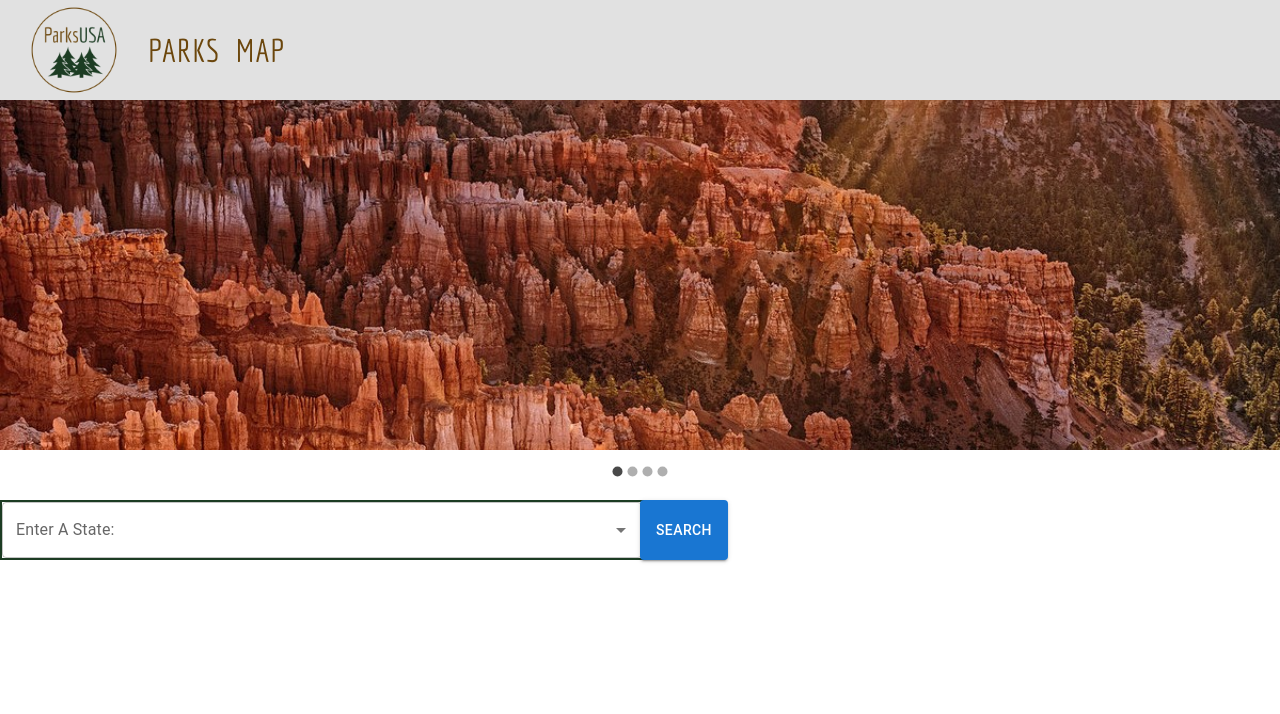
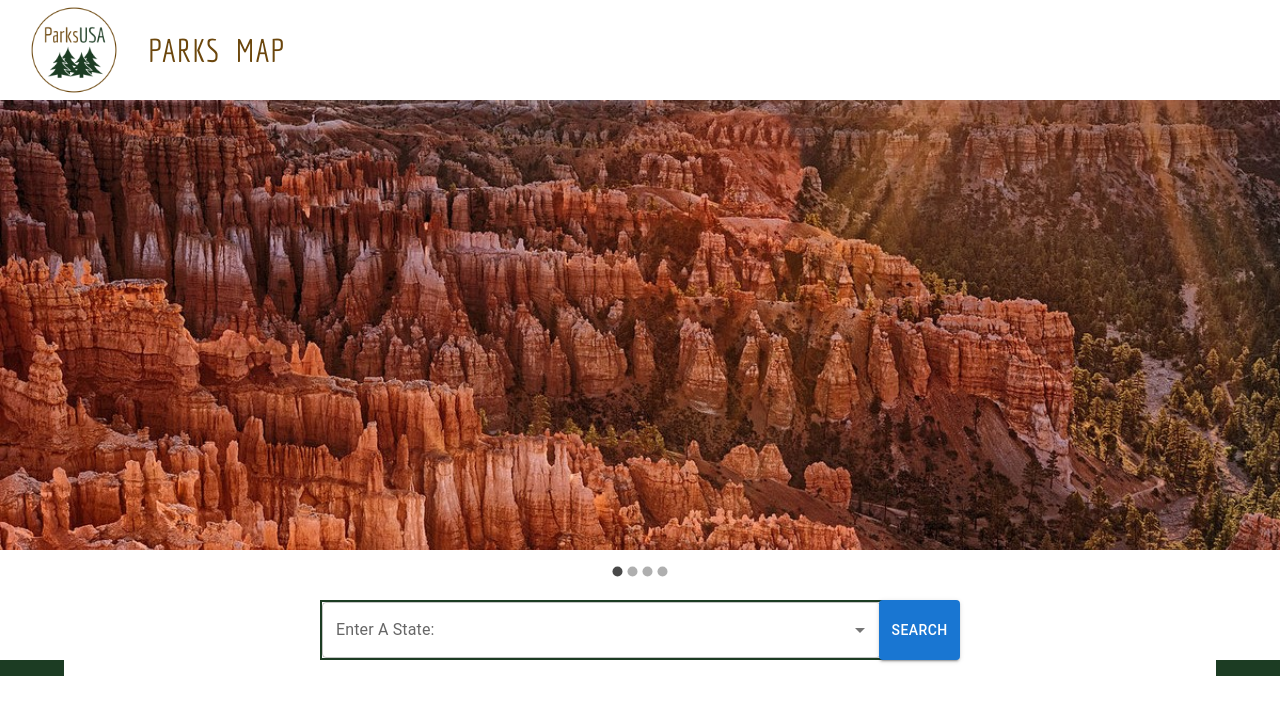
Before and after one commit to tlazaroff1/parks-usa, a React (Create React App) app: page /#/ in a window 1280 px wide. Shown: the top 714 px of the page. Built offline with nearby package versions, Linux system fonts and the light colour scheme.

Commit message:
worked on view more, and parksInfo page

```diff
--- a/src/App.css
+++ b/src/App.css
@@ -12,11 +12,12 @@
 }
 
 .background {
-  background-image: "./map2.jpg";
+  background-color: #1c3c23;
   width: 100% !important;
-  height: 100% !important;
 }
-
+.searchResult {
+  background-color: white;
+}
 .info {
   width: 90% !important;
   height: 60% !important;
--- a/src/Components/header/header.css
+++ b/src/Components/header/header.css
@@ -16,7 +16,7 @@
   color: 060F37;
 }
 .headerAppbar {
-  background-color: rgb(225, 225, 225) !important;
+  background-color: white !important;
   /*position: absolute !important;*/
 }
 
--- a/src/Components/parkInfo/parkInfo.jsx
+++ b/src/Components/parkInfo/parkInfo.jsx
@@ -45,7 +45,8 @@ export function ParkInfo() {
   }));
 
   return (
-    <Box width="85%" margin="auto auto auto auto">
+    <Box className="background">
+      <Box className="searchResult" width="90%" margin="auto auto auto auto">
         <Typography className="titles">{park.fullName}</Typography>
         <ImageCarouselRoot>
           <Carousel
@@ -85,5 +86,6 @@ export function ParkInfo() {
           </Box>
         )}
       </Box>
+    </Box>
   );
 }
--- a/src/Components/parks/parks.css
+++ b/src/Components/parks/parks.css
@@ -8,9 +8,6 @@
 .parkDesc {
   align-self: flex-start !important;
 }
-
-.background {
-}
 .searchResult {
   margin: auto auto auto auto;
 }
@@ -18,7 +15,12 @@
   margin: auto auto auto auto !important;
 }
 .searchBar {
-  width: 50% !important;
-  /*  border: 1.5px solid #1c3c23 !important;
-  border-radius: 3pt;*/
+  margin: auto auto auto auto !important;
 }
+.listItem {
+  border: 1.5px solid #1c3c23 !important;
+  border-radius: 3pt;
+  margin-bottom: 10pt;
+}
+.background {
+}
--- a/src/Components/parks/parks.jsx
+++ b/src/Components/parks/parks.jsx
@@ -1,6 +1,6 @@
 import * as React from "react";
 import { Box } from "@mui/material";
-import AddLocationIcon from "@mui/icons-material/AddLocation";
+import AddLocationAltRoundedIcon from "@mui/icons-material/AddLocationAltRounded";
 import "./../../App.css";
 import "./parks.css";
 import { styled } from "@mui/material/styles";
@@ -24,11 +24,11 @@ export const Parks = (props) => {
   const images = [bryceCanyon, saguaro, glacier, grandCanyon];
   const ImageCarouselRoot = styled("div")(({ theme }) => ({
     width: "100%",
-    height: "400px",
+    height: "500px",
     margin: "auto",
     "& img": {
       width: "100%",
-      height: "350px",
+      height: "450px",
       display: "block",
       objectFit: "cover",
     },
@@ -126,9 +126,8 @@ export const Parks = (props) => {
   };
 
   return (
-    <Box classlabel="background">
-      <Box className="searchResult">
-        <ImageCarouselRoot>
+    <Box>
+      <ImageCarouselRoot sx={{}}>
         <Carousel
           showArrows
           showThumbs={true}
@@ -142,15 +141,19 @@ export const Parks = (props) => {
           ))}
         </Carousel>
       </ImageCarouselRoot>
-
-        <Box>
-          <Box className="searchBox" display="flex">
+      <Box
+        className="searchBox"
+        display="flex"
+        // position="absolute"
+        zIndex="1"
+        width="50%"
+      >
         <Autocomplete
           className="searchBar"
           disablePortal
           id="combo-box-demo"
           options={us_states}
-              sx={{ width: 300 }}
+          sx={{ width: "100%" }}
           getOptionLabel={(option) => option.label}
           value={stateCode}
           onChange={handleChange}
@@ -167,11 +170,14 @@ export const Parks = (props) => {
           Search
         </Button>
       </Box>
-        </Box>
+
+      <Box className="background">
+        <Box className="searchResult" width="90%">
           <Box>
             <Box className="parksList" width="75%">
               <List>
                 {parks.map((park) => (
+                  <Box className="listItem">
                     <ListItem key={park.id}>
                       <Box
                         width="30%"
@@ -204,16 +210,19 @@ export const Parks = (props) => {
                           size="large"
                           onClick={() => addLocation(park.parkCode)}
                         >
-                      <AddLocationIcon fontSize="inherit" />
+                          <AddLocationAltRoundedIcon fontSize="3rem" />
                         </IconButton>
                       </Box>
+
                       <Divider />
                     </ListItem>
+                  </Box>
                 ))}
               </List>
             </Box>
           </Box>
         </Box>
       </Box>
+    </Box>
   );
 };
```
Lines whose indentation alone changed are shown as unchanged.
